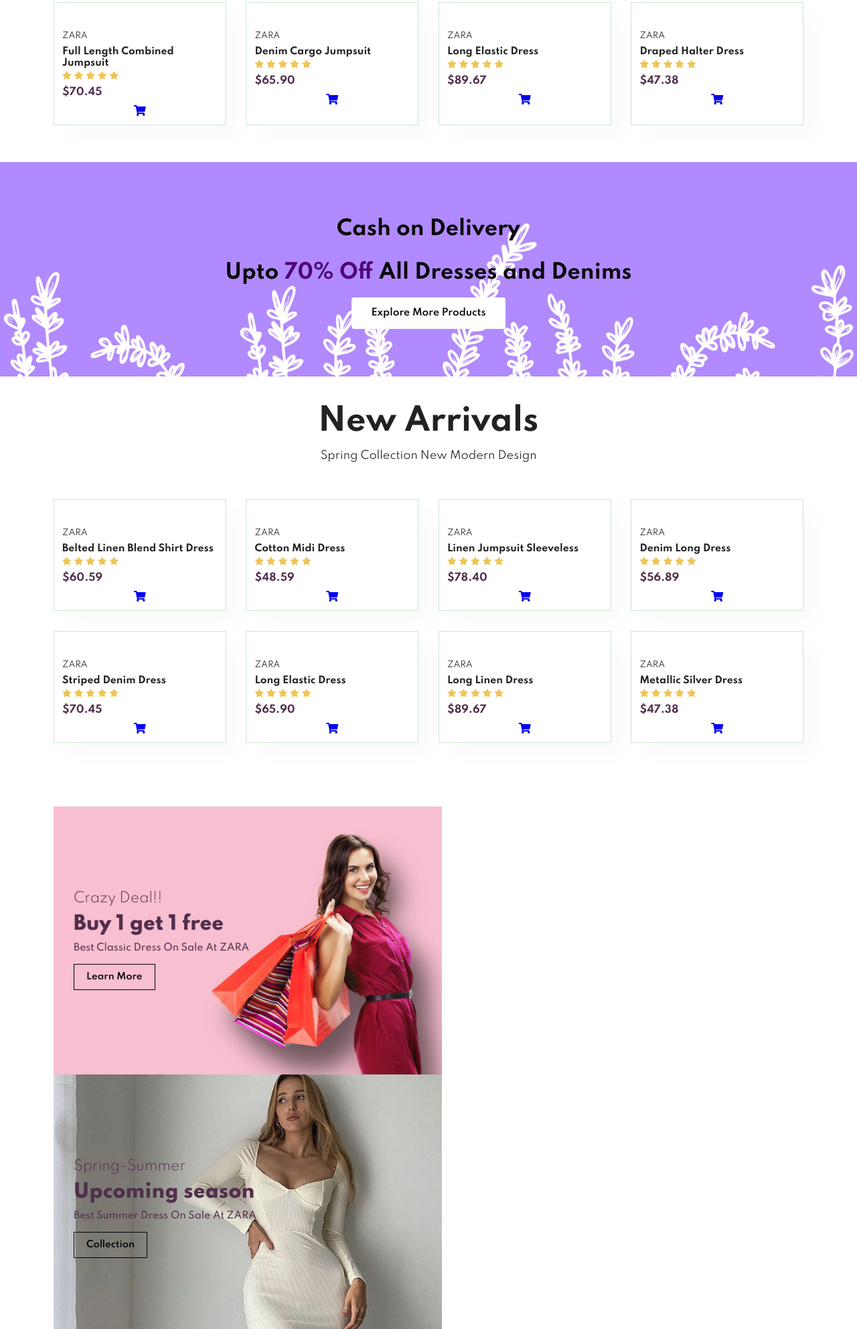
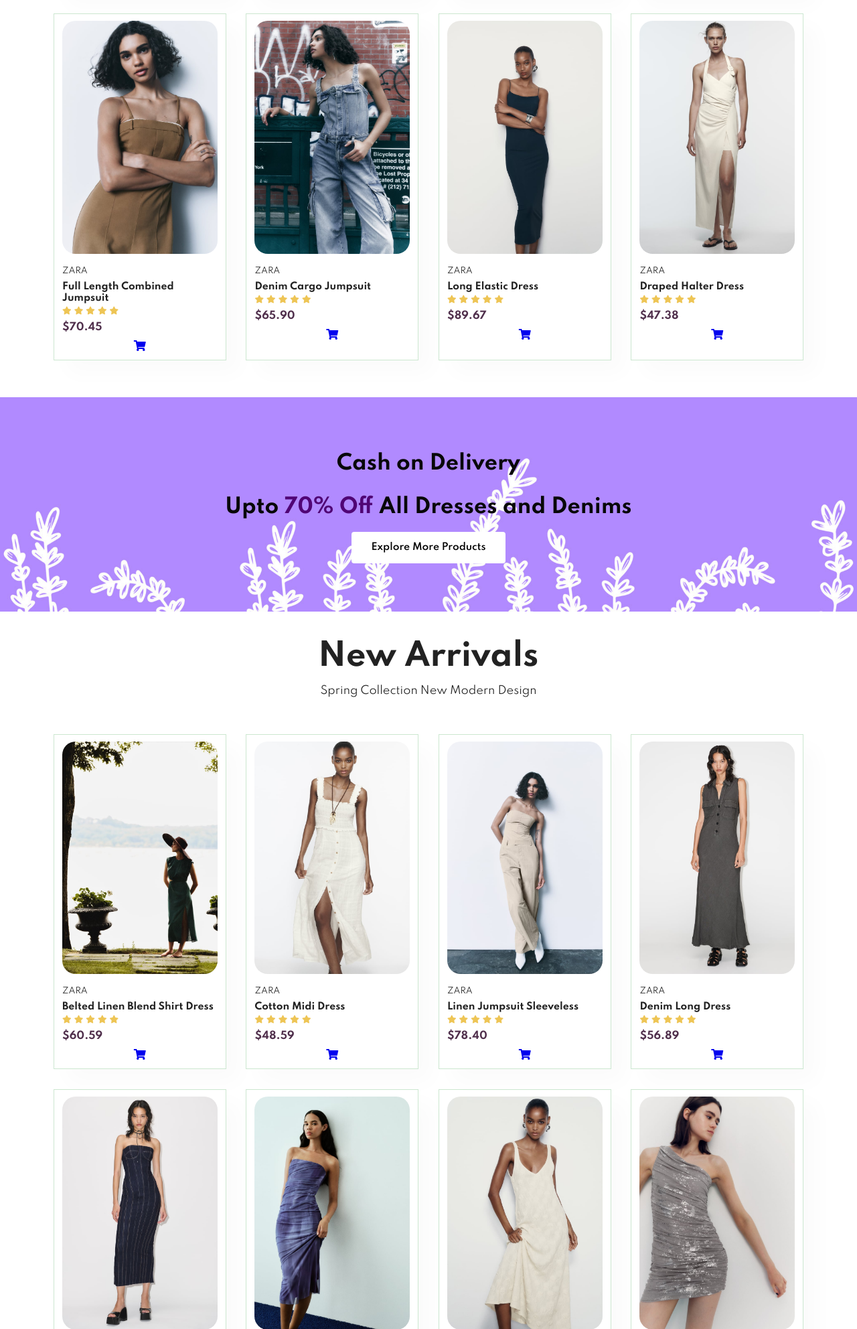
Before and after one commit to nehadayananda/EcommerceWeb, a plain HTML site: page index.html in a window 1280 px wide. Shown: the part 1837-3821 px from the top of the page at 67% size. Drawn offline with Linux system fonts and the light colour scheme; files whose address does not match are found by name.

Commit message:
Added index.html

```diff
--- a/index.html
+++ b/index.html
@@ -111,7 +111,7 @@
             <a href="#"><i class="fas fa-shopping-cart cart"></i></a>
         </div>
         <div class="pro">
-            <img src ="products/f4.jpg"alt="">
+            <img src ="f4.jpg"alt="">
             <div class="des">
                 <span>ZARA</span>
                 <h5>Wide leg Technical Fabric Jumpsuit</h5>
@@ -127,7 +127,7 @@
             <a href="#"><i class="fas fa-shopping-cart cart"></i></a>
         </div>
         <div class="pro">
-            <img src ="products/f5.jpg"alt="">
+            <img src ="f5.jpg"alt="">
             <div class="des">
                 <span>ZARA</span>
                 <h5>Full Length Combined Jumpsuit</h5>
@@ -143,7 +143,7 @@
             <a href="#"><i class="fas fa-shopping-cart cart"></i></a>
         </div>
         <div class="pro">
-            <img src ="products/f6.jpg"alt="">
+            <img src ="f6.jpg"alt="">
             <div class="des">
                 <span>ZARA</span>
                 <h5>Denim Cargo Jumpsuit</h5>
@@ -159,7 +159,7 @@
             <a href="#"><i class="fas fa-shopping-cart cart"></i></a>
         </div>
         <div class="pro">
-            <img src ="products/f7.jpg"alt="">
+            <img src ="f7.jpg"alt="">
             <div class="des">
                 <span>ZARA</span>
                 <h5>Long Elastic Dress</h5>
@@ -175,7 +175,7 @@
             <a href="#"><i class="fas fa-shopping-cart cart"></i></a>
         </div>
         <div class="pro">
-            <img src ="products/f8.jpg"alt="">
+            <img src ="f8.jpg"alt="">
             <div class="des">
                 <span>ZARA</span>
                 <h5>Draped Halter Dress</h5>
@@ -202,7 +202,7 @@
         <p> Spring Collection New Modern Design</p>
         <div class="pro-container">
         <div class="pro">
-            <img src ="products/p1.jpg"alt="">
+            <img src ="p1.jpg"alt="">
             <div class="des">
                 <span>ZARA</span>
                 <h5>Belted Linen Blend Shirt Dress</h5>
@@ -218,7 +218,7 @@
             <a href="#"><i class="fas fa-shopping-cart cart"></i></a>
         </div>
         <div class="pro">
-            <img src ="products/p2.jpg"alt="">
+            <img src ="p2.jpg"alt="">
             <div class="des">
                 <span>ZARA</span>
                 <h5>Cotton Midi Dress </h5>
@@ -234,7 +234,7 @@
             <a href="#"><i class="fas fa-shopping-cart cart"></i></a>
         </div>
         <div class="pro">
-            <img src ="products/p3.jpg"alt="">
+            <img src ="p3.jpg"alt="">
             <div class="des">
                 <span>ZARA</span>
                 <h5>Linen Jumpsuit Sleeveless</h5>
@@ -250,7 +250,7 @@
             <a href="#"><i class="fas fa-shopping-cart cart"></i></a>
         </div>
         <div class="pro">
-            <img src ="products/p4.jpg"alt="">
+            <img src ="p4.jpg"alt="">
             <div class="des">
                 <span>ZARA</span>
                 <h5>Denim Long Dress</h5>
@@ -266,7 +266,7 @@
             <a href="#"><i class="fas fa-shopping-cart cart"></i></a>
         </div>
         <div class="pro">
-            <img src ="products/p5.jpg"alt="">
+            <img src ="p5.jpg"alt="">
             <div class="des">
                 <span>ZARA</span>
                 <h5>Striped Denim Dress</h5>
@@ -282,7 +282,7 @@
             <a href="#"><i class="fas fa-shopping-cart cart"></i></a>
         </div>
         <div class="pro">
-            <img src ="products/p6.jpg"alt="">
+            <img src ="p6.jpg"alt="">
             <div class="des">
                 <span>ZARA</span>
                 <h5>Long Elastic Dress</h5>
@@ -298,7 +298,7 @@
             <a href="#"><i class="fas fa-shopping-cart cart"></i></a>
         </div>
         <div class="pro">
-            <img src ="products/p7.jpg"alt="">
+            <img src ="p7.jpg"alt="">
             <div class="des">
                 <span>ZARA</span>
                 <h5>Long Linen Dress</h5>
@@ -314,7 +314,7 @@
             <a href="#"><i class="fas fa-shopping-cart cart"></i></a>
         </div>
         <div class="pro">
-            <img src ="products/p8.jpg"alt="">
+            <img src ="p8.jpg"alt="">
             <div class="des">
                 <span>ZARA</span>
                 <h5>Metallic Silver Dress</h5>
@@ -404,11 +404,11 @@
             <h4>Install App</h4>
             <p>From App Store Or Google Play </p>
             <div class="row">
-                <img src="products/appstore.png" alt="">
-                <img src="products/Google_Play.png" alt="">
+                <img src="appstore.png" alt="">
+                <img src="Google_Play.png" alt="">
             </div>
             <p> Secured Payment Gateways</p>
-            <img src="products/paypal.png" alt="">
+            <img src="paypal.png" alt="">
         </div>
         <div class="copyright">
             <p> 0 2021, Tech2 etc- HTML SS Ecommerce Template </p>
```
